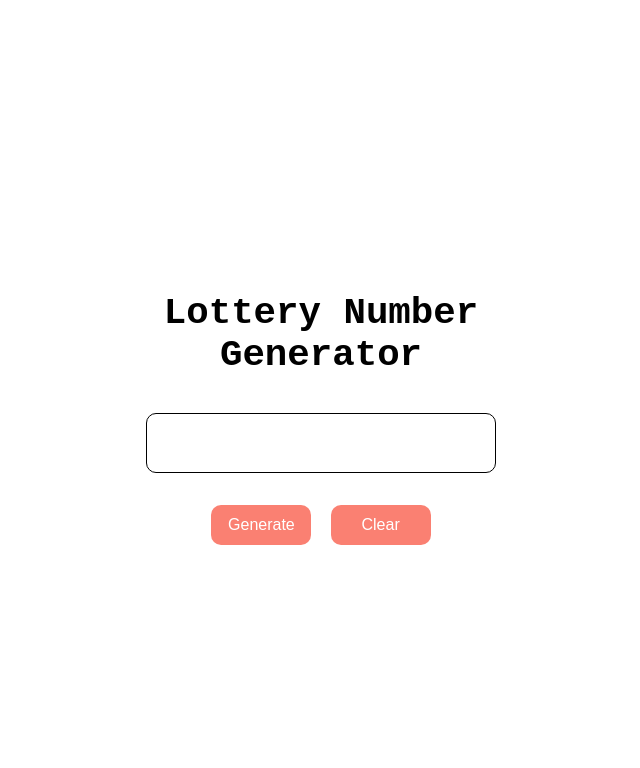
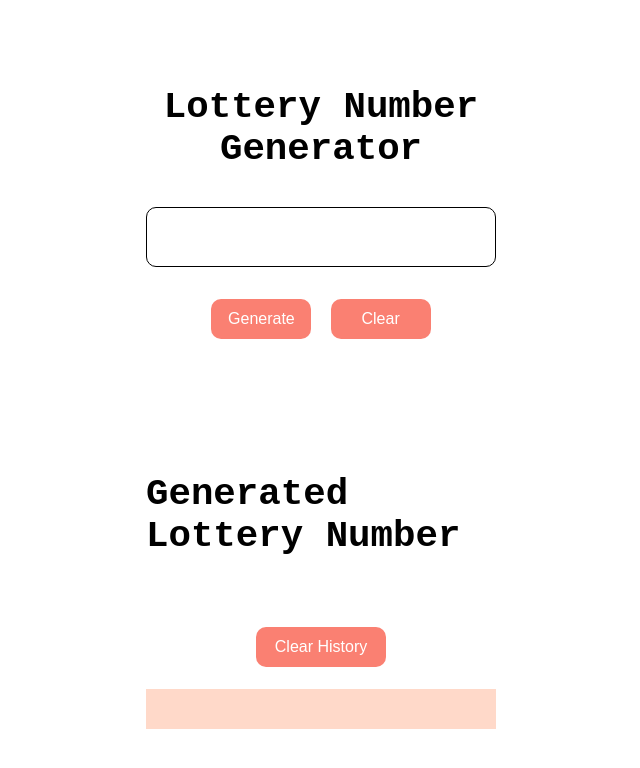
Before and after one commit to devJenna/lottery-number-generator, a plain HTML site: page index.html in a window 1280 px wide. Shown: the whole page, without its empty margins (319-959 px from the left). Drawn offline with Linux system fonts and the light colour scheme.

Commit message:
add history section

```diff
--- a/index.html
+++ b/index.html
@@ -17,8 +17,17 @@
             <button id="draw">Generate</button>
             <button id="reset">Clear</button>
         </div>
+        <div>
+            <div id="historyTitle">
+                <h3>Generated Lottery Number</h3> <button id="clearHistory">Clear History</button>
+            </div>
+            <ol class="history"></ol>
+        </div>
     </div>
+
     <script src="app.js"></script>
+    <!-- <script src="app_history_withColor.js"></script> -->
+
 </body>
 
 </html>
```
